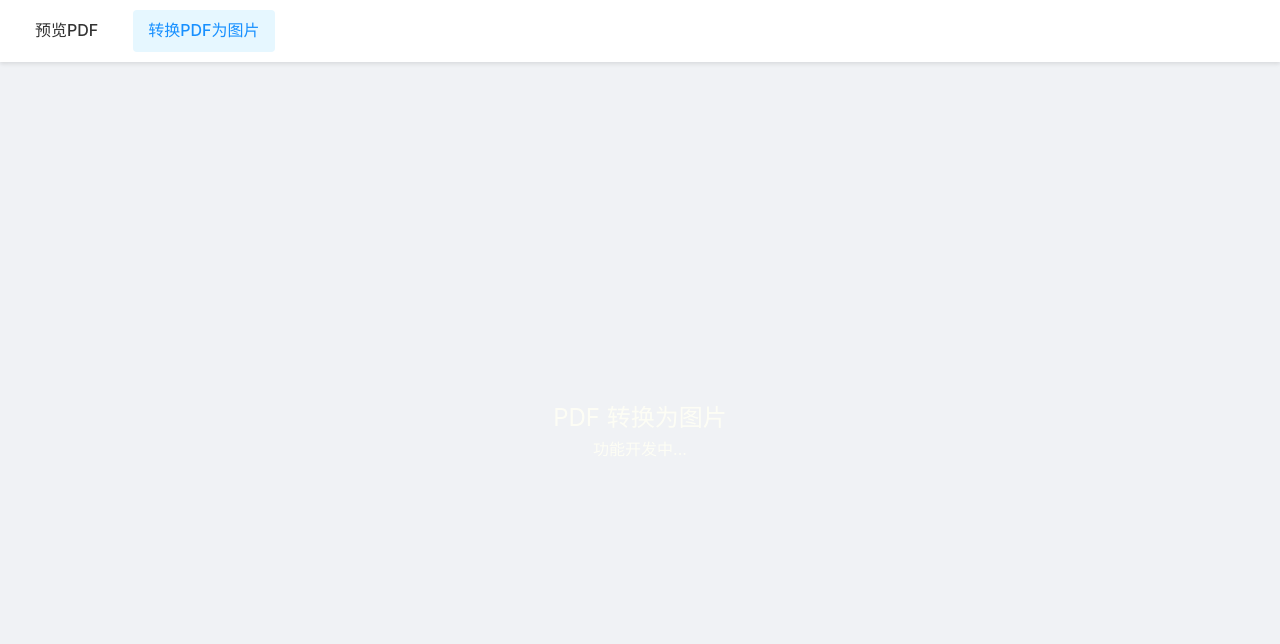
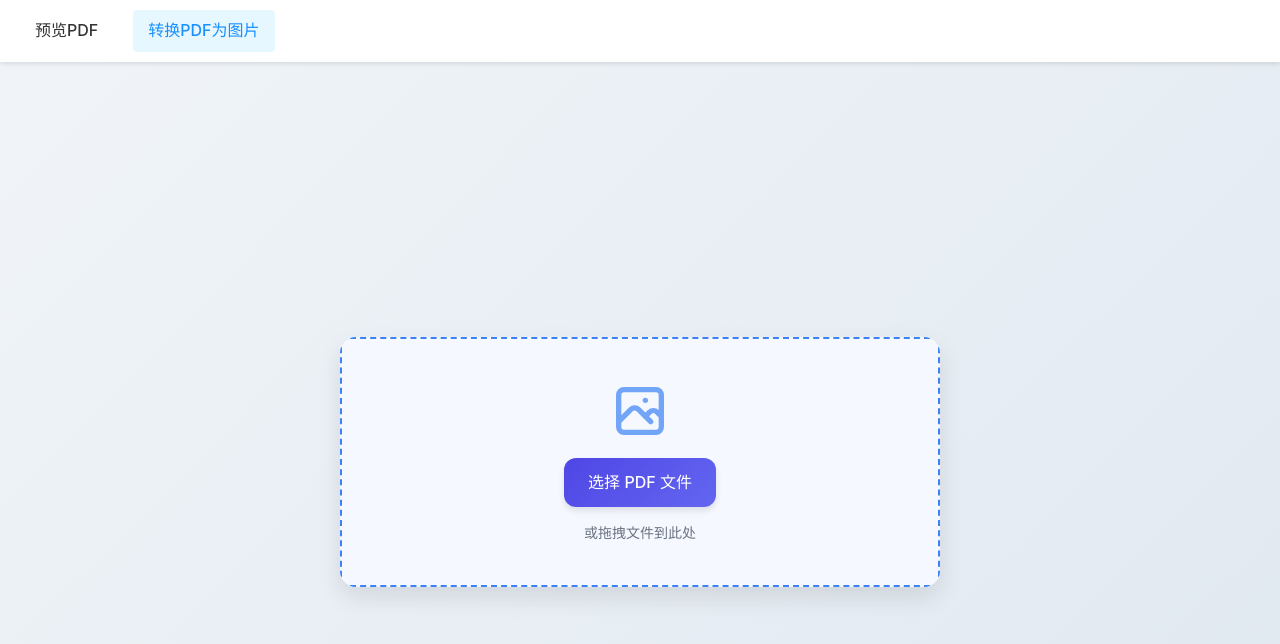
Before and after one commit to Linhieng/pdf-utils, a Vue app: page /#/convert in a window 1280 px wide. Shown: the top 644 px of the page. Built offline with nearby package versions, Linux system fonts and the light colour scheme.

Commit message:
feat: 提供界面上传多个pdf文件

```diff
--- a/src/renderer/src/views/ConvertPDF.vue
+++ b/src/renderer/src/views/ConvertPDF.vue
@@ -1,20 +1,240 @@
 <template>
   <div class="convert-pdf">
-    <h2>PDF 转换为图片</h2>
-    <p>功能开发中...</p>
+    <div class="container">
+      <div
+        class="upload-area"
+        @drop="handleDrop"
+        @dragover="handleDragOver"
+      >
+        <input
+          type="file"
+          multiple
+          accept=".pdf"
+          class="hidden-input"
+          ref="fileInput"
+          @change="handleFileUpload"
+        />
+        <div class="upload-content">
+          <svg xmlns="http://www.w3.org/2000/svg" class="upload-icon" fill="none" viewBox="0 0 24 24" stroke="currentColor">
+            <path stroke-linecap="round" stroke-linejoin="round" stroke-width="2" d="M4 16l4.586-4.586a2 2 0 012.828 0L16 16m-2-2l1.586-1.586a2 2 0 012.828 0L20 14m-6-6h.01M6 20h12a2 2 0 002-2V6a2 2 0 00-2-2H6a2 2 0 00-2 2v12a2 2 0 002 2z" />
+          </svg>
+          <div
+            @click="$refs.fileInput.click()"
+            class="elegant-button"
+          >
+            选择 PDF 文件
+          </div>
+          <p class="upload-hint">或拖拽文件到此处</p>
+        </div>
+      </div>
+
+      <div v-if="files.length > 0" class="file-list">
+        <h3 class="list-title">已选择文件:</h3>
+        <ul class="list-container">
+          <li
+            v-for="(file, index) in files"
+            :key="index"
+            class="list-item"
+          >
+            <div class="list-item-content">
+              <svg xmlns="http://www.w3.org/2000/svg" class="file-icon" fill="none" viewBox="0 0 24 24" stroke="currentColor">
+                <path stroke-linecap="round" stroke-linejoin="round" stroke-width="2" d="M7 21h10a2 2 0 002-2V9.414a1 1 0 00-.293-.707l-5.414-5.414A1 1 0 0013.586 3H7a2 2 0 00-2 2v14a2 2 0 002 2z" />
+              </svg>
+              <span class="file-name">{{ file.name }}</span>
+            </div>
+            <span class="file-size">{{ file.size }}</span>
+          </li>
+        </ul>
+        <div class="convert-button-container">
+          <div
+            @click="convertFiles"
+            class="elegant-button convert-button"
+          >
+            开始转换
+          </div>
+        </div>
+      </div>
+    </div>
   </div>
 </template>
 
 <script setup>
-// 未来将添加转换逻辑
+import { ref } from 'vue'
+
+const files = ref([])
+
+const handleFileUpload = (event) => {
+  const uploadedFiles = Array.from(event.target.files)
+  files.value = uploadedFiles.map(file => ({
+    name: file.name,
+    size: (file.size / 1024).toFixed(2) + ' KB'
+  }))
+}
+
+const handleDrop = (event) => {
+  event.preventDefault()
+  const uploadedFiles = Array.from(event.dataTransfer.files)
+  files.value = uploadedFiles.map(file => ({
+    name: file.name,
+    size: (file.size / 1024).toFixed(2) + ' KB'
+  }))
+}
+
+const handleDragOver = (event) => {
+  event.preventDefault()
+}
+
+const convertFiles = () => {
+  // 转换逻辑将在后续实现
+  console.log('Converting files:', files.value)
+}
 </script>
 
 <style scoped>
 .convert-pdf {
   display: flex;
+  justify-content: center;
+  align-items: center;
+  min-height: 100vh;
+  background: linear-gradient(135deg, #f0f4f8 0%, #e0e8f0 100%);
+  padding: 20px;
+}
+
+.container {
+  width: 100%;
+  max-width: 600px;
+  background-color: white;
+  border-radius: 16px;
+  box-shadow: 0 10px 25px rgba(0, 0, 0, 0.1);
+  overflow: hidden;
+}
+
+.upload-area {
+  padding: 40px;
+  text-align: center;
+  border: 2px dashed #3b82f6;
+  background-color: rgba(59, 130, 246, 0.05);
+  transition: all 0.3s ease;
+}
+
+.upload-area:hover {
+  border-color: #2563eb;
+  background-color: rgba(59, 130, 246, 0.1);
+}
+
+.hidden-input {
+  display: none;
+}
+
+.upload-content {
+  display: flex;
   flex-direction: column;
   align-items: center;
+  gap: 15px;
+}
+
+.upload-icon {
+  width: 64px;
+  height: 64px;
+  color: #3b82f6;
+  opacity: 0.7;
+}
+
+.upload-hint {
+  color: #6b7280;
+  font-size: 14px;
+}
+
+.file-list {
+  padding: 24px;
+  background-color: white;
+}
+
+.list-title {
+  font-size: 18px;
+  font-weight: 600;
+  color: #374151;
+  margin-bottom: 16px;
+}
+
+.list-container {
+  display: flex;
+  flex-direction: column;
+  gap: 12px;
+}
+
+.list-item {
+  display: flex;
+  justify-content: space-between;
+  align-items: center;
+  background-color: #f3f4f6;
+  padding: 12px;
+  border-radius: 8px;
+  transition: background-color 0.2s ease;
+}
+
+.list-item:hover {
+  background-color: #e5e7eb;
+}
+
+.list-item-content {
+  display: flex;
+  align-items: center;
+  gap: 12px;
+}
+
+.file-icon {
+  width: 24px;
+  height: 24px;
+  color: #ef4444;
+}
+
+.file-name {
+  font-size: medium;
+  color: #374151;
+}
+
+.file-size {
+  color: #6b7280;
+  font-size: 14px;
+}
+
+.convert-button-container {
+  display: flex;
   justify-content: center;
-  height: 100%;
+  margin-top: 24px;
+}
+
+.elegant-button {
+  display: inline-block;
+  padding: 12px 24px;
+  background: linear-gradient(135deg, #4f46e5, #6366f1);
+  color: white;
+  border-radius: 12px;
+  font-weight: 500;
+  text-align: center;
+  cursor: pointer;
+  transition: all 0.3s ease;
+  box-shadow: 0 4px 6px rgba(0, 0, 0, 0.1);
+  user-select: none;
+}
+
+.elegant-button:hover {
+  background: linear-gradient(135deg, #5b51e5, #7c3aed);
+  transform: translateY(-2px);
+  box-shadow: 0 6px 8px rgba(0, 0, 0, 0.15);
+}
+
+.elegant-button:active {
+  transform: translateY(1px);
+  box-shadow: 0 2px 4px rgba(0, 0, 0, 0.1);
+}
+
+.convert-button {
+  background: linear-gradient(135deg, #10b981, #34d399);
+}
+
+.convert-button:hover {
+  background: linear-gradient(135deg, #059669, #10b981);
 }
 </style>
```
